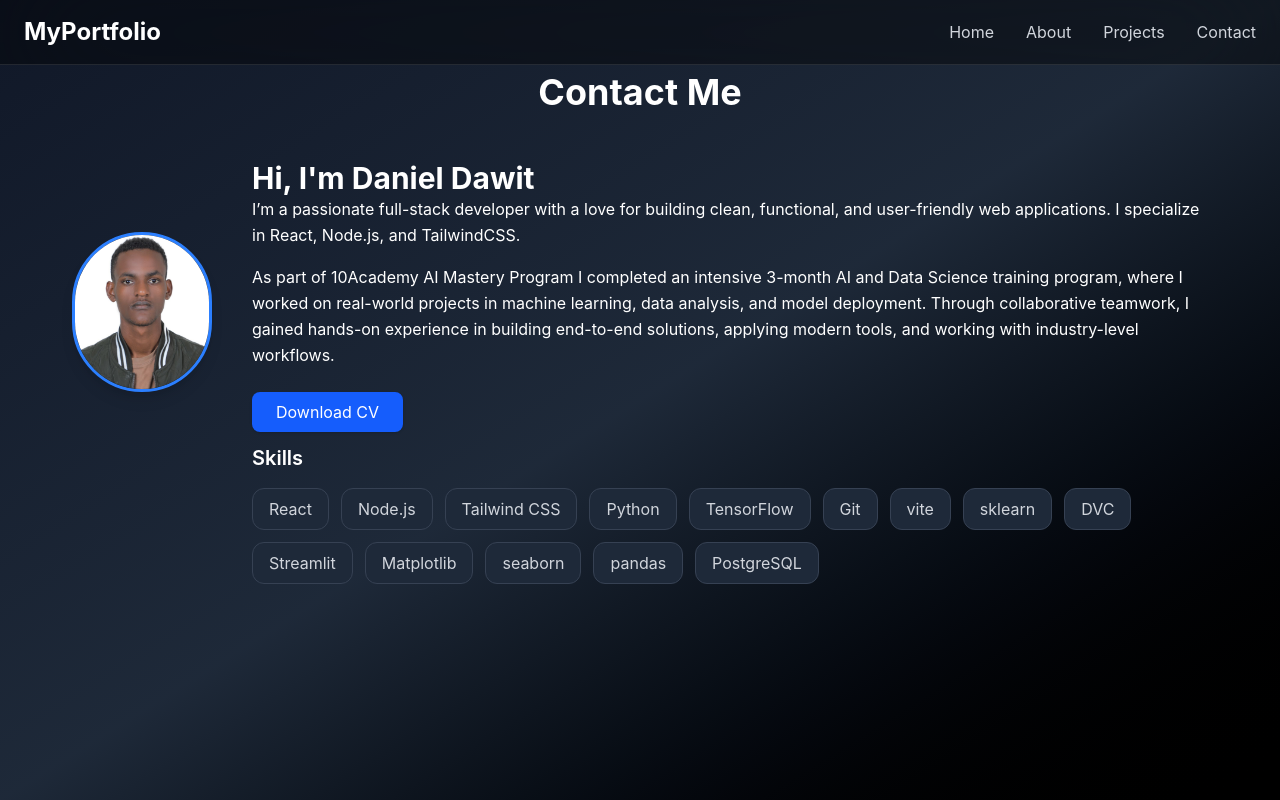
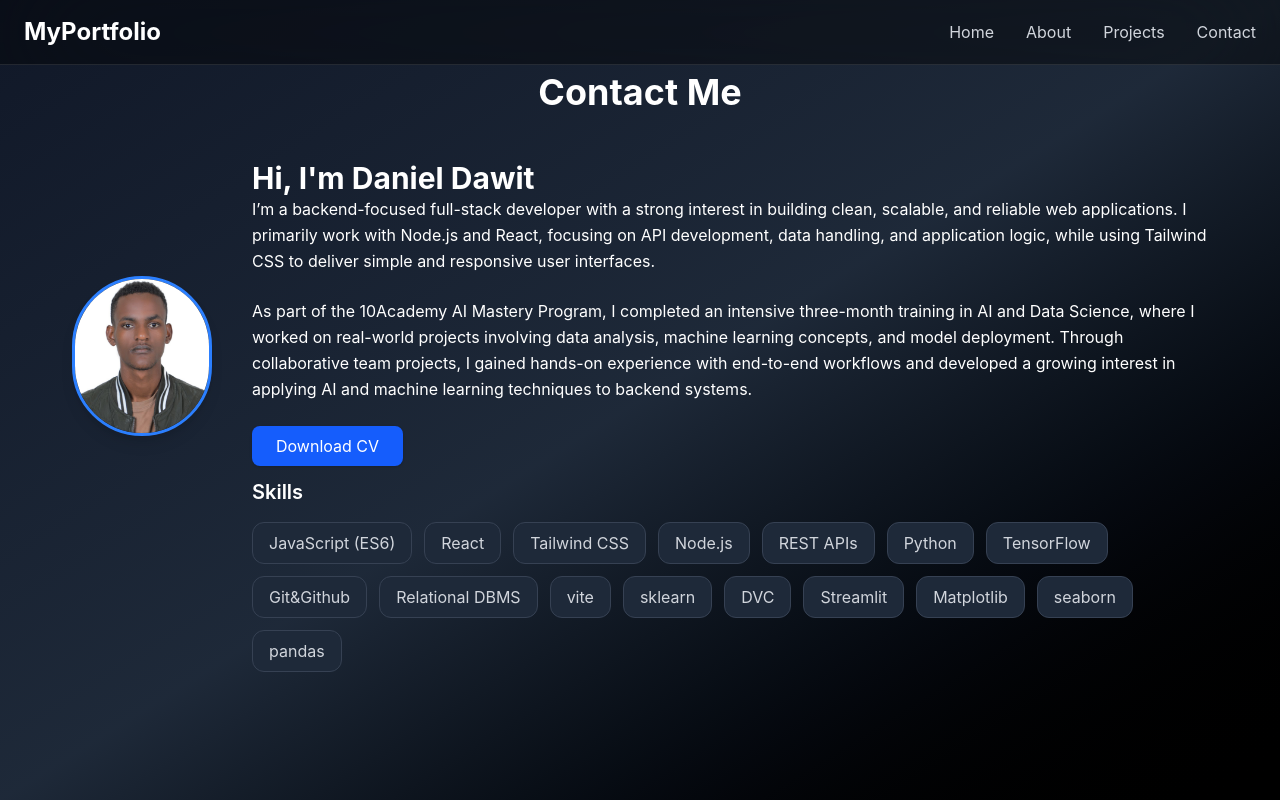
Before and after one commit to Daniel-1961/personal-portfolio, a React (Vite) app: page /about in a window 1280 px wide. Built offline with nearby package versions, Linux system fonts and the light colour scheme.

Commit message:
improvement added to pages

```diff
--- a/src/pages/About.jsx
+++ b/src/pages/About.jsx
@@ -16,17 +16,24 @@ export default function About (){
                 <h2 className="text-3xl font-bold text-white">
                     Hi, I'm Daniel Dawit
                 </h2>
-                <p className="text-white leading-relaxed mb-4">
-                    I’m a passionate full-stack developer with a love for building
-                    clean, functional, and user-friendly web applications. I specialize
-                    in React, Node.js, and TailwindCSS.
-                </p>
-                <p className="text-white leading-relaxed mb-6">
-                       As part of 10Academy AI Mastery Program I completed an intensive 3-month AI and Data Science training program,
-                        where I worked on real-world projects in machine learning, data analysis, and model deployment.
-                        Through collaborative teamwork, I gained hands-on experience in building end-to-end solutions,
-                        applying modern tools, and working with industry-level workflows.
-                </p>
+<p className="text-white leading-relaxed mb-6">
+        I’m a backend-focused full-stack developer with a strong interest in building
+        clean, scalable, and reliable web applications. I primarily work with
+        Node.js and React, focusing on API development, data handling, and application
+        logic, while using Tailwind CSS to deliver simple and responsive user
+        interfaces.
+</p>
+
+<p className="text-white leading-relaxed mb-6">
+        As part of the 10Academy AI Mastery Program, I completed an intensive
+        three-month training in AI and Data Science, where I worked on real-world
+        projects involving data analysis, machine learning concepts, and model
+        deployment. Through collaborative team projects, I gained hands-on experience
+        with end-to-end workflows and developed a growing interest in applying AI and
+        machine learning techniques to backend systems.
+</p>
+
+
                     <a
                     href="/resume.pdf"
                     download
@@ -37,7 +44,7 @@ export default function About (){
                 <div>
                 <h3 className=" mt-3 text-xl font-semibold text-white mb-4">Skills</h3>
                 <div className="flex flex-wrap gap-3 justify-center md:justify-start">
-                {["React", "Node.js", "Tailwind CSS", "Python", "TensorFlow", "Git" ,"vite","sklearn","DVC","Streamlit","Matplotlib","seaborn","pandas","PostgreSQL"].map((skill, index) => (
+                {[ "JavaScript (ES6)","React", "Tailwind CSS","Node.js", "REST APIs", "Python", "TensorFlow", "Git&Github" , "Relational DBMS","vite","sklearn","DVC","Streamlit","Matplotlib","seaborn","pandas"].map((skill, index) => (
                 <span key={index} className="px-4 py-2 bg-gray-800 text-gray-300 rounded-xl border border-gray-700 hover:bg-gray-700 transition">
                 {skill}
                 </span>
--- a/src/pages/Home.jsx
+++ b/src/pages/Home.jsx
@@ -25,7 +25,7 @@ export default function Home() {
     transition={{delay:0.5, duration:0.8}}
     className="mt-4 text-lg text-gray-300 max-w-2xl"
   >
-    <span className="text-white font-bold">Junior Full-Stack Developer & Machine Learning Enthusiast. </span><br />
+    <span className="text-white font-bold">Backend-focused Full-Stack Developer & Machine Learning Enthusiast. </span><br />
     I build modern web apps with React, Node.js, and Tailwind, and
     explored AI/ML through real projects at 10Academy.
 
--- a/src/pages/Projects.jsx
+++ b/src/pages/Projects.jsx
@@ -1,8 +1,8 @@
 
 import usePageTitle from "../hooks/usePageTitle";
 const projects = [
-  {title:"E-commerece",
-    description:"Full-stack E-commerece app developed with React,Tailwindcss & Node.js ecosystem",
+  {title:"E-commerce Platform",
+    description:"Backend-focused project implementing REST APIs, authentication, and cart logic using Node.js and Express.",
     image:"/e-commerece.png",
     code:"https://github.com/Daniel-1961/E-commerce-.git"
 
```
